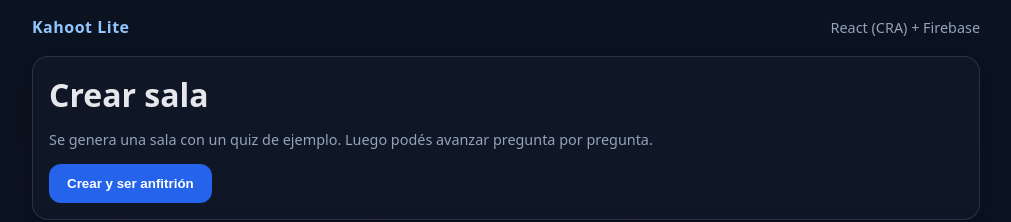
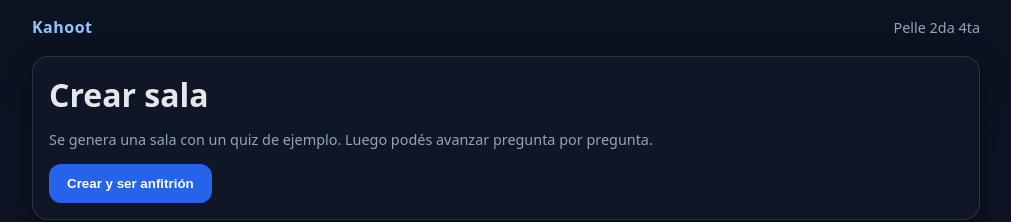
Before and after one commit to Walter185/kahoot-lite, a React (Create React App) app: page / in a window 1280 px wide. Shown: the top 222 px of the page, without its empty margins (134-1145 px from the left). Built offline with nearby package versions, Linux system fonts and the light colour scheme; no server answers.

Commit message:
actualice database

```diff
--- a/src/App.js
+++ b/src/App.js
@@ -7,8 +7,8 @@
   return (
     <div className="container">
       <header className="row" style={{justifyContent:'space-between', marginBottom:18}}>
-        <Link to="/" style={{fontWeight:800, letterSpacing:.5}}>Kahoot Lite</Link>
-        <div className="small">React (CRA) + Firebase</div>
+        <Link to="/" style={{fontWeight:800, letterSpacing:.5}}>Kahoot</Link>
+        <div className="small">Pelle 2da 4ta</div>
       </header>
       <Routes>
         <Route path="/" element={<Lobby/>} />
--- a/src/firebase.js
+++ b/src/firebase.js
@@ -17,8 +17,7 @@
 export const now = () => serverTimestamp()
 
 export async function ensureAnonAuth(){
-  if(!auth.currentUser){
-    await signInAnonymously(auth)
-  }
-  return new Promise(resolve => onAuthStateChanged(auth, u => u && resolve(u)))
+  if (auth.currentUser) return auth.currentUser
+  const cred = await signInAnonymously(auth)
+  return cred.user
 }
--- a/src/pages/Lobby.js
+++ b/src/pages/Lobby.jsx
@@ -22,22 +22,26 @@
 
   useEffect(() => { ensureAnonAuth() }, [])
 
+  // src/pages/Lobby.js (o .jsx / .tsx)
 async function createRoom(){
   setCreating(true)
-    const u = auth.currentUser
+  // 🔐 Asegura que haya usuario anónimo antes de escribir
+  const u = await ensureAnonAuth()
+
   const id = code6()
   const ref = doc(db, 'rooms', id)
   await setDoc(ref, {
-      hostId: u.uid,
+    hostId: u.uid,            // ← ahora las reglas lo permiten
     createdAt: now(),
     state: 'lobby',
     currentQuestionIndex: -1,
     questionStart: null,
-      quiz: sampleQuiz,
+    quiz: sampleQuiz
   })
   setCreating(false)
   nav(`/host/${id}`)
 }
+
 
   async function joinRoom(){
     if(!roomCode) return
```
Also changed, not shown: src/components/QuestionCard.jsx (renamed from src/components/QuestionCard.js), src/pages/Host.jsx (renamed from src/pages/Host.js), src/pages/Player.jsx (renamed from src/pages/Player.js). Lines whose indentation alone changed are shown as unchanged.
